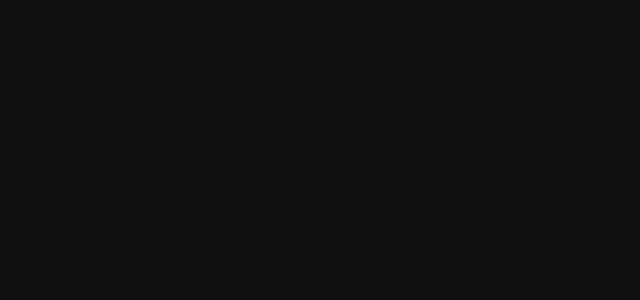
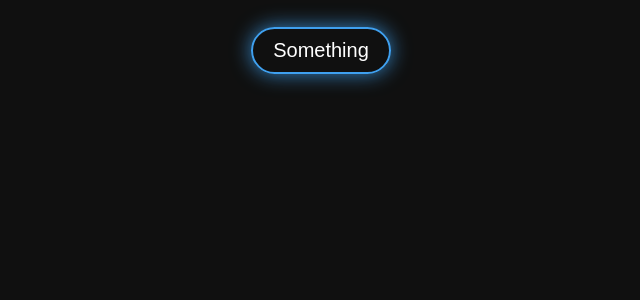
Before and after one commit to puzika/AlgoVis, a React (Vite) app: page /sorting in a window 1280 px wide. Shown: the top 300 px of the page, without its empty margins (319-959 px from the left). Built offline with nearby package versions, Linux system fonts and the light colour scheme.

Commit message:
added button component

```diff
--- /dev/null
+++ b/src/components/button/button.component.jsx
@@ -0,0 +1,12 @@
+import * as S from './button.styles';
+
+export const ButtonTypes = {
+   transparent: 'transparent',
+   filled: 'filled',
+}
+
+export default function Button({text, styleType}) {
+   return (
+      <S.Button $styleType={styleType}>{text}</S.Button>
+   );
+}
--- /dev/null
+++ b/src/components/button/button.styles.jsx
@@ -0,0 +1,24 @@
+import styled from "styled-components";
+import * as svar from '../../variables.styles';
+
+export const Button = styled.button`
+   font-size: inherit;
+   color: inherit;
+   padding: 1rem 2rem;
+   border: .2rem solid ${svar.colorPrimaryLight};
+   border-radius: 10rem;
+   outline: none;
+   box-shadow: 0 0 2rem ${svar.colorPrimaryLightWithOpacity(.8)};
+   cursor: pointer;
+   transition: background-color .2s;
+
+   background-color: ${({$styleType}) =>
+      $styleType === 'transparent' ? 'transparent' :
+      $styleType === 'filled' ? svar.colorPrimaryLight :
+      'transparent'
+   };
+
+   &:hover {
+      background-color: ${svar.colorPrimaryLighter};
+   }
+`;
--- a/src/components/network-animation/network-animation.component.jsx
+++ b/src/components/network-animation/network-animation.component.jsx
@@ -34,7 +34,7 @@ function connect(particles, ctx) {
             ctx.moveTo(particles[i].x, particles[i].y);
             ctx.lineTo(particles[j].x, particles[j].y);
             ctx.lineWidth = 1;
-            ctx.strokeStyle = `rgba(0, 128, 255, ${1 - curDist / maxDist})`;
+            ctx.strokeStyle = svar.colorPrimaryWithOpacity(1 - curDist / maxDist);
             ctx.stroke();
          }
       }
--- a/src/globalstyles.jsx
+++ b/src/globalstyles.jsx
@@ -16,7 +16,7 @@ export const GlobalStyles = createGlobalStyle`
 
   body {
     font-family: "Roboto", sans-serif;
-    font-size: 1.6rem;
+    font-size: 2rem;
     color: white;
     background-color: #101010;
   }
--- a/src/routes/sorting/sorting.component.jsx
+++ b/src/routes/sorting/sorting.component.jsx
@@ -1,7 +1,12 @@
 import * as S from './sorting.styles';
+import Button, { ButtonTypes } from '../../components/button/button.component';
 
 export default function Sorting() {
    return (
-      <></>
+      <>
+         <S.ToolBar>
+            <Button text={'Something'} styleType={ButtonTypes.transparent} />
+         </S.ToolBar>
+      </>
    )
 }
--- a/src/routes/sorting/sorting.styles.jsx
+++ b/src/routes/sorting/sorting.styles.jsx
@@ -1,2 +1,9 @@
 import * as svar from '../../variables.styles';
 import styled from "styled-components";
+
+export const ToolBar = styled.header`
+   display: flex;
+   justify-content: space-around;
+   align-items: center;
+   height: 10rem;
+`;
--- a/src/variables.styles.jsx
+++ b/src/variables.styles.jsx
@@ -3,4 +3,6 @@ export const colorBaseLight = '#1F2123';
 export const colorPrimary = '#1a74e2';
 export const colorPrimaryLight = '#3FA0EF';
 export const colorPrimaryLighter = '#6BD0FF';
-export const networkLineColor = opacity => `rgba(26, 116, 226, ${opacity})`;
+export const colorPrimaryWithOpacity = opacity => `rgba(26, 116, 226, ${opacity})`;
+export const colorPrimaryLightWithOpacity = opacity => `rgba(63, 160, 239, ${opacity})`;
+export const colorPrimaryLighterWithOpacity = opacity => `rgba(107, 208, 255, ${opacity})`;
```
